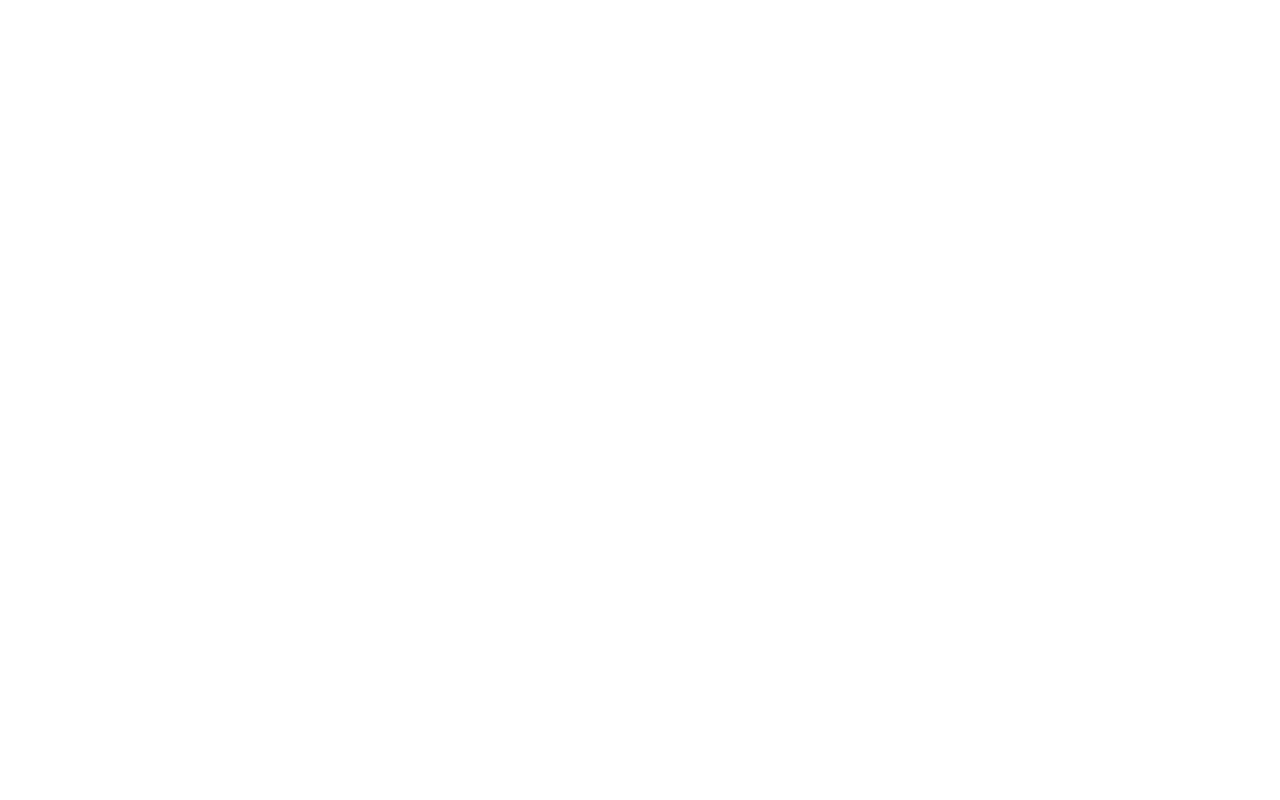
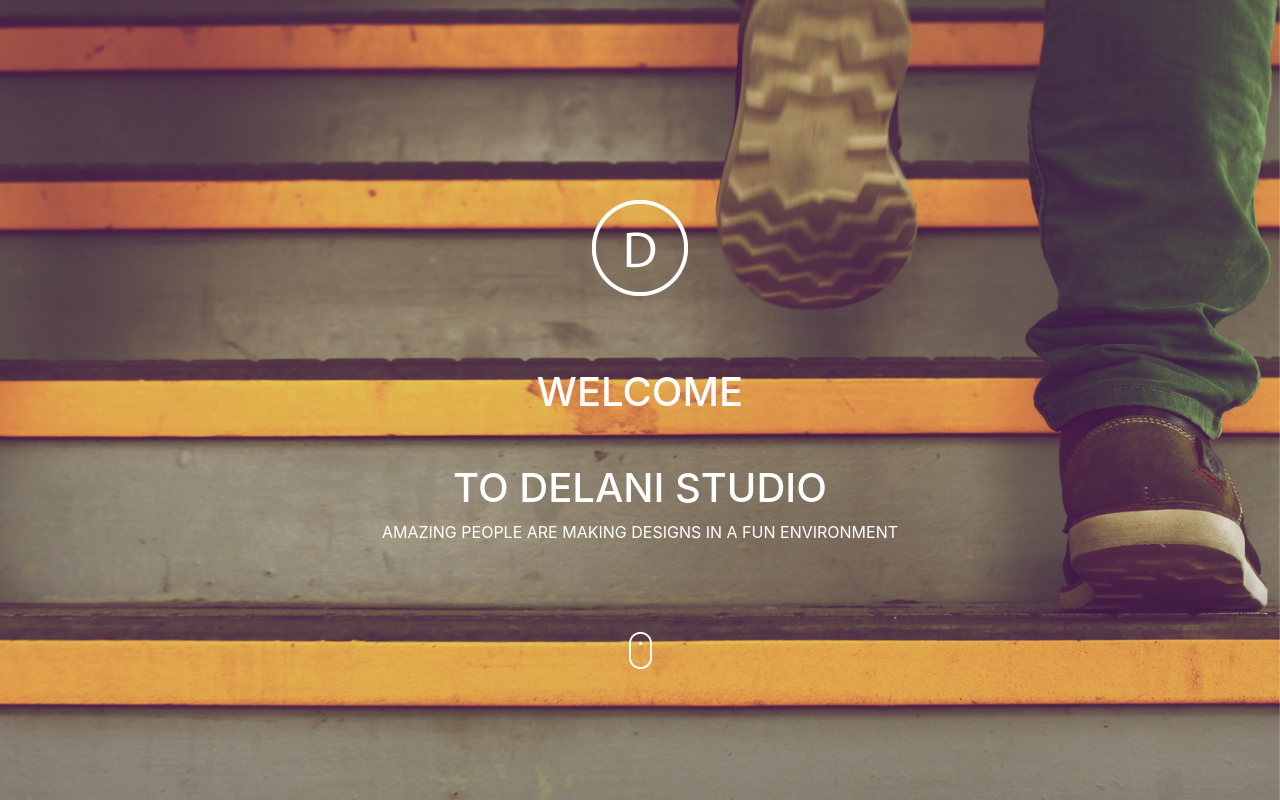
Before and after one commit to BrianKennedyN/Delani-Studio, a plain HTML site: page index.html in a window 1280 px wide. Drawn offline with Linux system fonts and the light colour scheme.

Commit message:
adds the top board and styled it

```diff
--- a/css/styles.css
+++ b/css/styles.css
@@ -0,0 +1,10 @@
+#first{
+    background-image: url(/images/bcktop.jpg);
+    background-size: cover;
+    background-attachment: fixed;
+    text-align: center;
+    color: white;
+    height: 100vh;
+    padding-top: 200px;
+
+}
--- a/index.html
+++ b/index.html
@@ -8,6 +8,19 @@
     <title>Document</title>
 </head>
 <body>
+    <!--start of top board-->
+    <div id="first">
+        <img src="images/logo.png"><br>
+        <br>
+        <br>
+        <br>
+        <h1>WELCOME <br> <br>TO DELANI STUDIO</h1>
+        <P>AMAZING PEOPLE ARE MAKING DESIGNS IN A FUN ENVIRONMENT</P><br>
+        <br>
+        <br>
+        <img src="images/mouse_click.png">
+    </div>
+      <!--end of top board-->
 
     <script src="jquery/jquery-3.4.1.js"></script>
     <script src="script.js"></script>
```
Also changed, not shown: images/bcktop.jpg (renamed from images/h_img.jpg).
